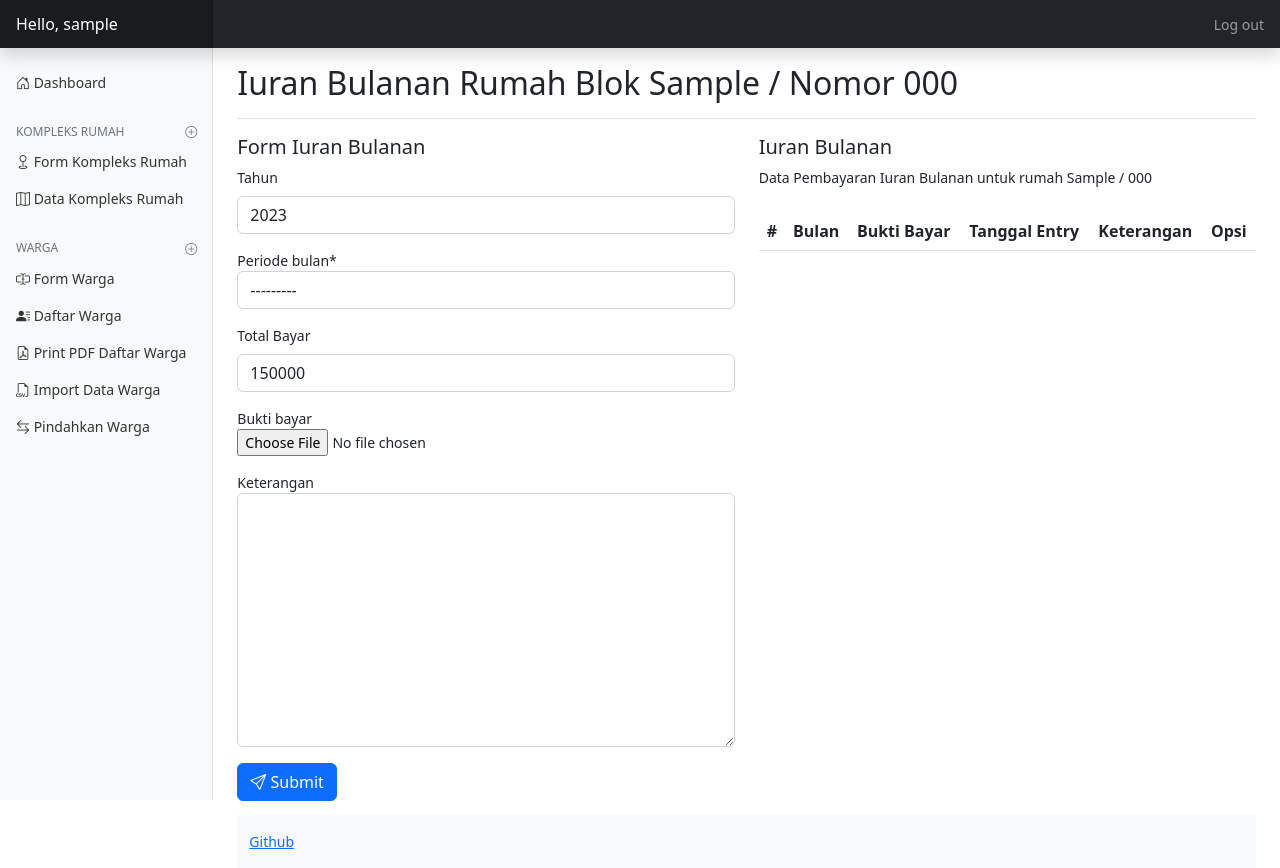
After one commit to robertusnegoro/datawarga, a Django app: page /warga/form-iuran-bulanan/1 in a window 1280 px wide. The commit adds this page. Run offline with Django 4.2, Linux system fonts and the light colour scheme; a user stored in the database is signed in; tables that the repository leaves empty hold one stand-in row (values such as "Sample post"); lists and menus that the app fills with data are empty; some libraries are stand-ins or nearby versions.

Commit message:
(feat) Iuran Bulanan (#5)

```diff
--- a/datawarga/datawarga/settings.py
+++ b/datawarga/datawarga/settings.py
@@ -191,6 +191,7 @@ PROVINSI = os.getenv("WG_PROVINSI", "BANTEN")
 RUKUNTANGGA = os.getenv("WG_RT", "006")
 RUKUNWARGA = os.getenv("WG_RW", "012")
 ALAMAT = os.getenv("WG_ALAMAT", "Jalan Nirwana")
+FINANCE_PERIOD_START = int(os.getenv("WG_FINANCE_PERIOD_START", 2018))
 IURAN_BULANAN = int(os.getenv("WG_IURAN_BULANAN", 150000))
 
 GENERATE_KOMPLEKS_LIMIT = 200
--- a/datawarga/kependudukan/admin.py
+++ b/datawarga/kependudukan/admin.py
@@ -1,5 +1,7 @@
 from django.contrib import admin
-from .models import Warga
+from .models import Warga, Kompleks, TransaksiIuranBulanan
 
 # Register your models here.
 admin.site.register(Warga)
+admin.site.register(Kompleks)
+admin.site.register(TransaksiIuranBulanan)
--- a/datawarga/kependudukan/forms.py
+++ b/datawarga/kependudukan/forms.py
@@ -1,4 +1,4 @@
-from .models import Warga, Kompleks
+from .models import Warga, Kompleks, TransaksiIuranBulanan
 from django import forms
 from django.conf import settings
 from django.core.validators import FileExtensionValidator
@@ -44,3 +44,16 @@ class WargaCSVForm(forms.Form):
         label="CSV File",
         validators=[FileExtensionValidator(allowed_extensions=["csv"])],
     )
+
+
+class IuranBulananForm(forms.ModelForm):
+    class Meta:
+        model = TransaksiIuranBulanan
+        fields = [
+            "keterangan",
+            "bukti_bayar",
+            "periode_bulan",
+            "periode_tahun",
+            "total_bayar",
+            "kompleks",
+        ]
--- a/datawarga/kependudukan/models.py
+++ b/datawarga/kependudukan/models.py
@@ -1,5 +1,7 @@
 from django.db import models
 from django.conf import settings
+import os
+from datetime import date
 import calendar
 
 # Create your models here.
@@ -93,16 +95,51 @@ class Kompleks(models.Model):
     def __str__(self):
         return "%s / %s" % (self.blok, self.nomor)
 
+
+def upload_to(instance, filename):
+    """
+    Renames the uploaded file to year-month-date.ext
+    """
+    ext = os.path.splitext(filename)[1]
+    today = date.today()
+    return 'bukti_bayar/{}/{}{}'.format(today.strftime('%Y-%m-%d'), today.strftime('%Y-%m-%d'), ext)
+
+
 class TransaksiIuranBulanan(models.Model):
-    LIST_BULAN = tuple((x, x) for x in list(calendar.month_name))[1:]
+    indonesian_months = (
+        "Januari",
+        "Februari",
+        "Maret",
+        "April",
+        "Mei",
+        "Juni",
+        "Juli",
+        "Agustus",
+        "September",
+        "Oktober",
+        "November",
+        "Desember",
+    )
+
+    list_bulan_ori = []
+    counter = 1
+    for a in indonesian_months:
+        list_bulan_ori.append((str(counter), a))
+        counter += 1
+
+    LIST_BULAN = tuple(list_bulan_ori)
 
     tanggal_bayar = models.DateField(auto_now_add=True)
-    timestamp_transaksi = models.DateTimeField(auto_now=True)
+    last_modified = models.DateTimeField(auto_now=True)
     kompleks = models.ForeignKey("Kompleks", on_delete=models.SET_NULL, null=True)
     keterangan = models.TextField(blank=True, null=True)
-    bukti_bayar = models.FileField(upload_to="bukti_bayar")
-    periode_bulan = models.CharField(
-        max_length=30, choices=LIST_BULAN
-    )
+    bukti_bayar = models.FileField(upload_to=upload_to, blank=True)
+    periode_bulan = models.CharField(max_length=30, choices=LIST_BULAN)
     periode_tahun = models.IntegerField()
     total_bayar = models.IntegerField(default=settings.IURAN_BULANAN)
+
+    class Meta:
+        indexes = [
+            models.Index(fields=["periode_bulan"]),
+            models.Index(fields=["periode_tahun"]),
+        ]
--- a/datawarga/kependudukan/static/utility.js
+++ b/datawarga/kependudukan/static/utility.js
@@ -1,2 +1,20 @@
 // This is the js file that loaded on the base template
 $('.dateinput').datepicker({format: 'yyyy-mm-dd'});
+
+// indonesian months
+
+const indonesian_months = [
+    "",
+    "Januari",
+    "Februari",
+    "Maret",
+    "April",
+    "Mei",
+    "Juni",
+    "Juli",
+    "Agustus",
+    "September",
+    "Oktober",
+    "November",
+    "Desember",
+];
--- /dev/null
+++ b/datawarga/kependudukan/templates/form_iuran_bulanan.html
@@ -0,0 +1,79 @@
+{% extends "base.html" %}
+{% block title %}Iuran Bulanan Rumah{% endblock %}
+{% block pagetitle %}Iuran Bulanan Rumah Blok {{ data_kompleks.blok }} / Nomor {{ data_kompleks.nomor }} {% endblock %}
+{% block content %}
+{% load crispy_forms_tags %}
+<div class="row">
+    <div class="col-lg-6">
+        <h5>Form Iuran Bulanan</h5>
+        <form method="post" enctype="multipart/form-data" id="iuranbulanan-form" action="{% url 'kependudukan:formIuranBulananSave' %}">
+            {% csrf_token %}
+            <div class="mb-3">
+                <label for="periode_tahun" class="form-label">Tahun</label>
+                <input class="form-control" id="id_periode_tahun" name="periode_tahun" value="{{ year }}" readonly>
+            </div>
+            <div class="mb-3">
+                {{ form.periode_bulan | as_crispy_field}}
+            </div>
+            <div class="mb-3">
+                <label for="id_total_bayar" class="form-label">Total Bayar</label>
+                <input type="text" class="form-control" id="id_total_bayar" name="total_bayar" maxlength="10" value="{% if iuran_record %}{{ iuran_record.total_bayar}}{% else %}{{ default_iuran_amount }}{% endif %}">
+            </div>
+            <div class="mb-3">
+                {{ form.bukti_bayar | as_crispy_field}}
+            </div>
+            <div class="mb-3">
+                {{ form.keterangan | as_crispy_field}}
+            </div>
+            <input type="hidden" id="id_kompleks" name="kompleks" value="{{ data_kompleks.id }}" >
+            {% if iuran_record %}
+                <input type="hidden" id="idtransaksi" name="idtransaksi" value="{{ iuran_record.id }}" >
+            {% endif %}
+            <button type="submit" class="btn btn-primary"><i class="bi bi-send"></i> Submit</button>
+        </form>
+    </div>
+    <div class="col-lg-6">
+        <h5>Iuran Bulanan</h5>
+        <p>Data Pembayaran Iuran Bulanan untuk rumah {{ data_kompleks }}</p>
+        <div class="col-auto">
+
+        </div>
+        <div class="py-2">
+            <table class="table table-hover">
+                <tr>
+                    <th width="10px">#</th>
+                    <th>Bulan</th>
+                    <th>Bukti Bayar</th>
+                    <th>Tanggal Entry</th>
+                    <th>Keterangan</th>
+                    <th>Opsi</th>
+                </tr>
+                {% for y in data_iuran %}
+                <tr>
+                    <td>{{ forloop.counter }}</td>
+                    <td>{{ y.get_periode_bulan_display }}</td>
+                    <td>{{ y.bukti_bayar }}</td>
+                    <td>{{ y.tanggal_bayar }}</td>
+                    <td>{{ y.keterangan }}</td>
+                    <td>{{ y.total_bayar }}</td>
+                    <td></td>
+                </tr>
+                {% endfor %}
+            </table>
+        </div>
+    </div>
+</div>
+
+{% if message %}
+<div class="alert alert-info alert-dismissible fade show" role="alert">
+    {{ message | safe}}
+    <button type="button" class="btn-close" data-bs-dismiss="alert" aria-label="Close"></button>
+</div>
+{% endif %}
+{% endblock %}
+
+{% block jscript %}
+<script>
+
+</script>
+{% endblock %}
--- a/datawarga/kependudukan/urls.py
+++ b/datawarga/kependudukan/urls.py
@@ -1,5 +1,5 @@
 from django.urls import path, re_path
-from . import utility, kompleks, warga
+from . import utility, kompleks, warga, iuran
 from django.conf import settings
 
 app_name = "kependudukan"
@@ -75,6 +75,41 @@ urlpatterns = [
         warga.protected_serve,
         {"document_root": settings.MEDIA_ROOT},
     ),
+    path(
+        "warga/form-iuran-bulanan/<int:idkompleks>",
+        iuran.form_iuran_bulanan,
+        name="formIuranBulanan",
+    ),
+    path(
+        "warga/form-iuran-bulanan/<int:idkompleks>/<int:year>",
+        iuran.form_iuran_bulanan,
+        name="formIuranBulananYear",
+    ),
+    path(
+        "warga/form-iuran-bulanan/<int:idkompleks>/<int:year>/<int:idtransaksi>",
+        iuran.form_iuran_bulanan,
+        name="formIuranBulananYearTrx",
+    ),
+    path(
+        "warga/form-iuran-bulanan-save",
+        iuran.form_iuran_bulanan_save,
+        name="formIuranBulananSave",
+    ),
+    path(
+        "warga/list-iuran-bulanan-json/<int:idkompleks>",
+        iuran.list_iuran_kompleks_tahun_json,
+        name="listIuranBulananJson",
+    ),
+    path(
+        "warga/list-iuran-bulanan-json/<int:idkompleks>/<int:year>",
+        iuran.list_iuran_kompleks_tahun_json,
+        name="listIuranBulananJsonYear",
+    ),
+    path(
+        "warga/delete-iuran-bulanan/<int:idtransaksi>",
+        iuran.delete_iuran_bulanan,
+        name="deleteIuranBulanan",
+    ),
 ]
 
 if settings.WG_ENV == "dev":
--- a/datawarga/kependudukan/utility.py
+++ b/datawarga/kependudukan/utility.py
@@ -10,6 +10,7 @@ from django.template.loader import render_to_string
 from django.urls import reverse
 from urllib.parse import urlencode
 from django.core.exceptions import *
+from datetime import datetime
 import logging
 import csv
 import random
@@ -166,3 +167,10 @@ def assign_warga_rumah_exec(request):
             {"status": "ok", "message": "data warga berhasil di-assign ke rumah"}
         )
     return Http404
+
+
+def helper_finance_year_list():
+    iuran_start_period = settings.FINANCE_PERIOD_START
+    iuran_current_period = int(datetime.now().strftime("%Y"))
+
+    return [x for x in reversed(range(iuran_start_period, (iuran_current_period + 1)))]
--- a/datawarga/kependudukan/warga.py
+++ b/datawarga/kependudukan/warga.py
@@ -99,7 +99,7 @@ class WargaListView(ListView):
     def get_context_data(self, **kwargs):
         context = super().get_context_data(**kwargs)
         list_cluster = Kompleks.objects.order_by().values("cluster").distinct()
-        context['daftar_cluster'] = list_cluster
+        context["daftar_cluster"] = list_cluster
         if "message" in self.request.GET:
             context["message"] = self.request.GET["message"]
         if "cluster" in self.request.GET and str(self.request.GET["cluster"]) != "all":
@@ -116,7 +116,8 @@ class WargaListView(ListView):
             if "/" in search_keyword:
                 split_keyword = search_keyword.split("/")
                 queryset = queryset.filter(
-                    kompleks__blok__icontains=split_keyword[0].strip(), kompleks__nomor=split_keyword[1].strip()
+                    kompleks__blok__icontains=split_keyword[0].strip(),
+                    kompleks__nomor=split_keyword[1].strip(),
                 )
             else:
                 queryset = queryset.filter(
@@ -126,7 +127,6 @@ class WargaListView(ListView):
         if "cluster" in self.request.GET and str(self.request.GET["cluster"]) != "all":
             cluster = str(self.request.GET["cluster"])
             queryset = queryset.filter(kompleks__cluster__icontains=cluster)
-
 
         return queryset
 
```
Also changed, not shown: datawarga/kependudukan/iuran.py (added, +127 -0 lines), datawarga/kependudukan/kompleks.py (+12 -3 lines), datawarga/kependudukan/templates/delete_form_iuran_bulanan.html (added, +18 -0 lines), datawarga/kependudukan/templates/form_kompleks_detail.html (+52 -3 lines), datawarga/kependudukan/migrations/0015_alter_warga_no_hp_transaksiiuranbulanan.py, datawarga/kependudukan/migrations/0016_transaksiiuranbulanan_and_more.py (added), datawarga/kependudukan/migrations/0017_alter_transaksiiuranbulanan_bukti_bayar.py (added), 1 other file.
